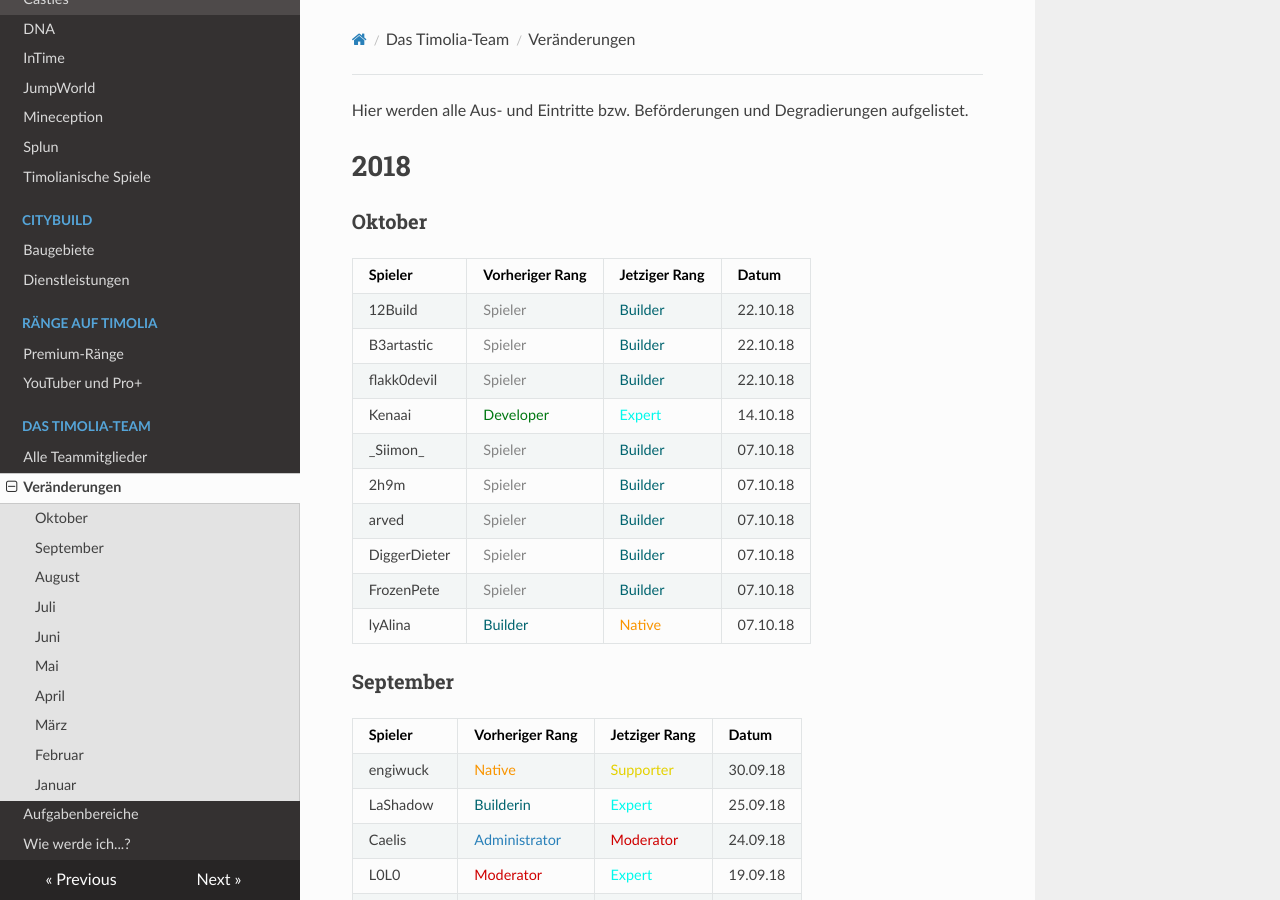
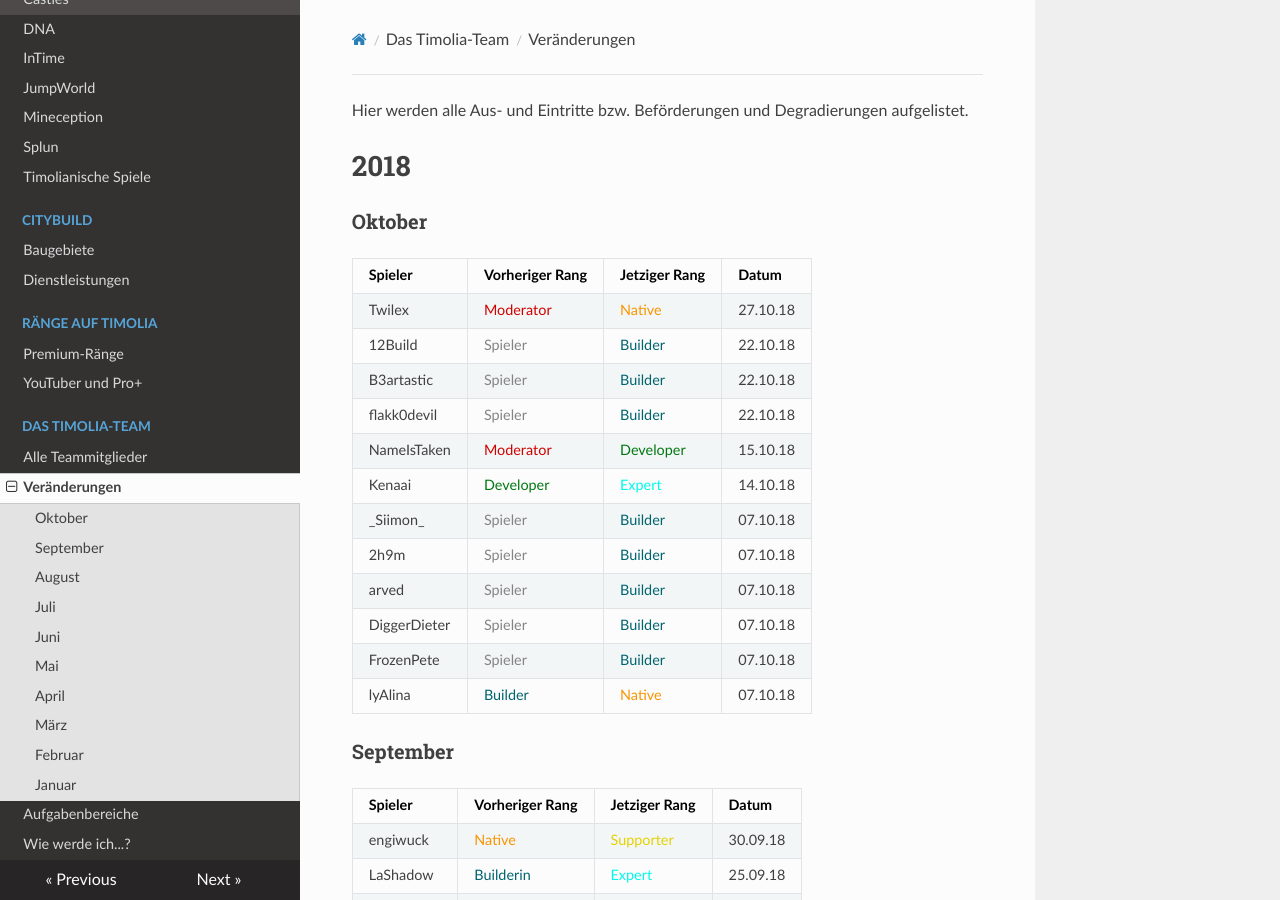
Before and after one commit to TimoliaDE/HowTo, an MkDocs documentation site: the page built from docs/team/changes.md, in a window 1280 px wide and 900 px high. Built offline with MkDocs 1.6.1, drawn with Linux system fonts in a browser that asks for light colours; nearby versions of some CDN libraries; old or Windows-style settings are respelled for this version of MkDocs.

Commit message:
Update changes.md

```diff
--- a/docs/team/changes.md
+++ b/docs/team/changes.md
@@ -5,9 +5,11 @@ Hier werden alle Aus- und Eintritte bzw. Beförderungen und Degradierungen aufge
 ###  <strong>Oktober</strong>
 | Spieler | Vorheriger Rang | Jetziger Rang | Datum |
 | ------ | ------ | ------ | ------ |
+|Twilex | <span style="color:#CF0101">Moderator</span> | <span style="color:#F99500">Native</span> | 27.10.18 |
 |12Build | <span style="color:#848484">Spieler</span> | <span style="color:#00646F">Builder</span> | 22.10.18  |
 |B3artastic | <span style="color:#848484">Spieler</span> | <span style="color:#00646F">Builder</span> | 22.10.18  |
 |flakk0devil | <span style="color:#848484">Spieler</span> | <span style="color:#00646F">Builder</span> | 22.10.18  |
+|NameIsTaken | <span style="color:#CF0101">Moderator</span> | <span style="color:#007812">Developer</span> | 15.10.18 |
 |Kenaai | <span style="color:#007812">Developer</span> | <span style="color:#00F9EC">Expert</span> | 14.10.18 |
 |\_Siimon\_ | <span style="color:#848484">Spieler</span> | <span style="color:#00646F">Builder</span> | 07.10.18  |
 |2h9m | <span style="color:#848484">Spieler</span> | <span style="color:#00646F">Builder</span> | 07.10.18  |
```
